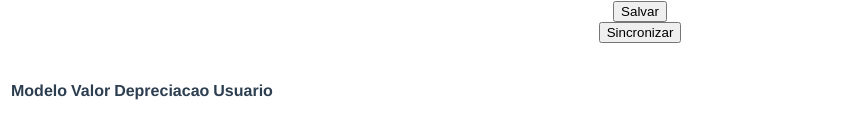
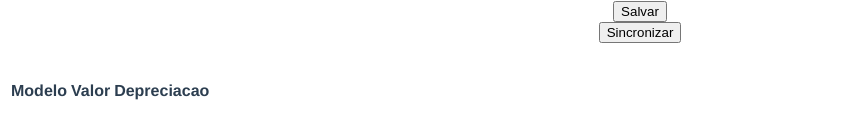
Before and after one commit to herculespsilva/CalcKmFront-main, a Vue app: page /formulario in a window 1280 px wide. Shown: the part 264-402 px from the top of the page, without its empty margins (0-852 px from the left). Built offline with nearby package versions, Linux system fonts and the light colour scheme.

Commit message:
HtmlComentado

```diff
--- a/src/views/Formulario.vue
+++ b/src/views/Formulario.vue
@@ -38,7 +38,7 @@
                     <th>Modelo</th>
                     <th>Valor</th>
                     <th>Depreciacao</th>
-                    <th>Usuario</th>
+                    <!--<th>Usuario</th>-->
                 </tr>
             </thead>
 
```
